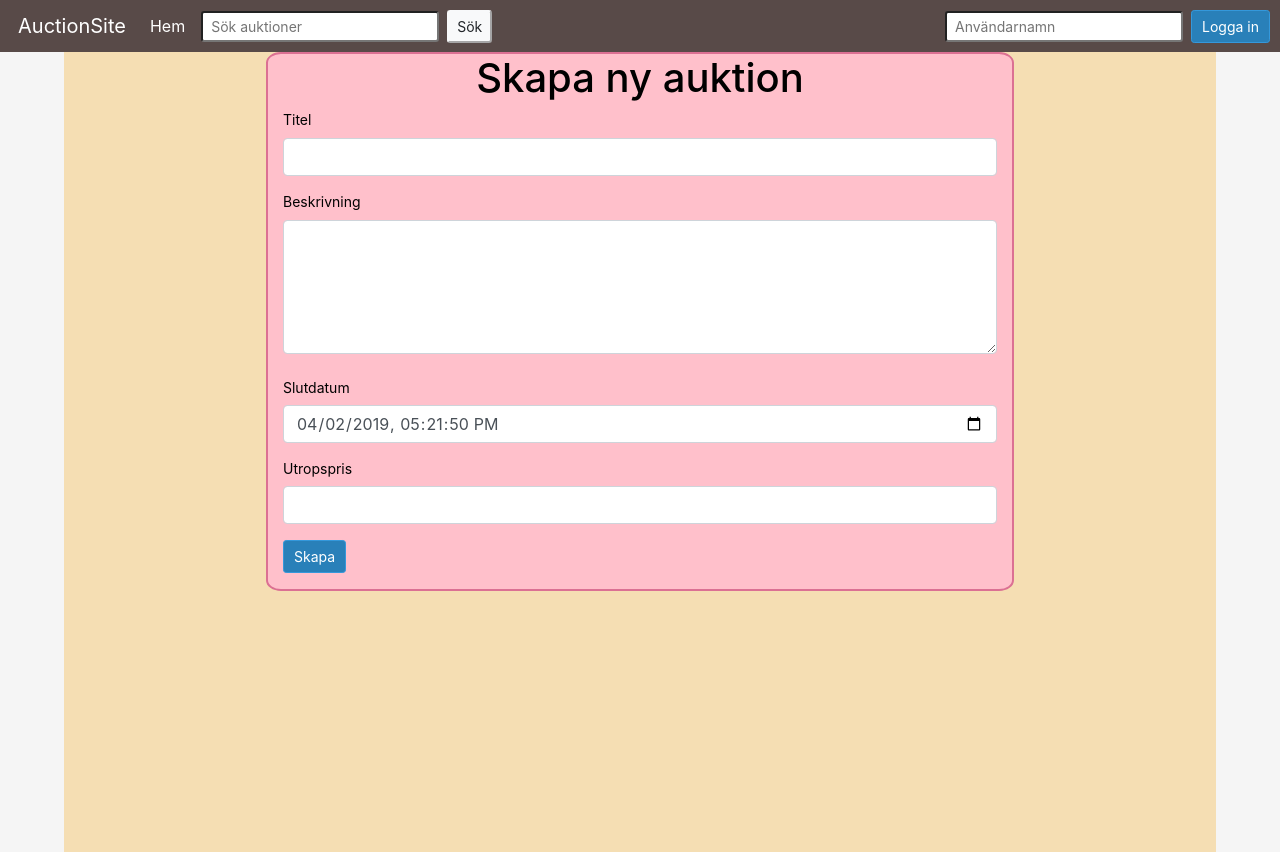
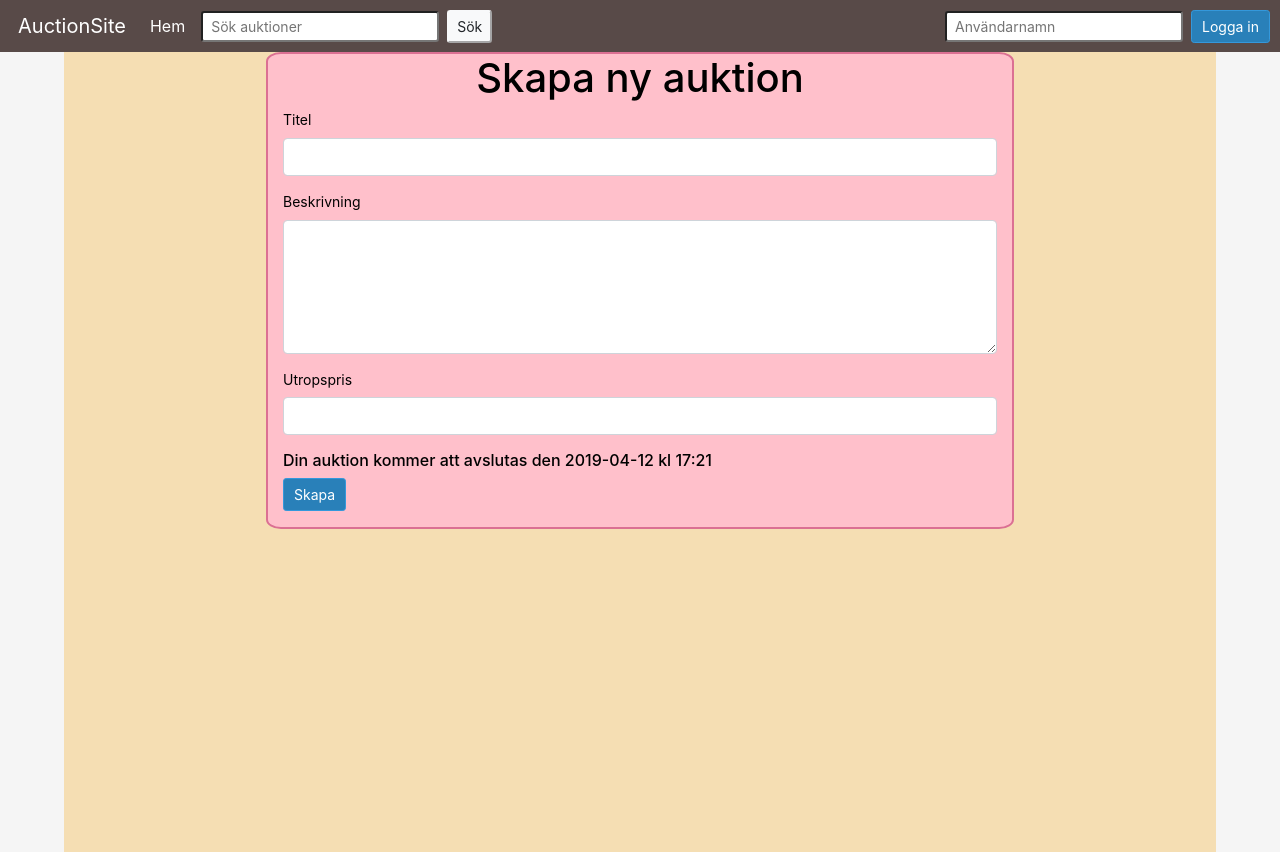
Before and after one commit to Ronnehag/Nackowski2000, a React (Create React App) app: page /newauction in a window 1280 px wide. Built offline with nearby package versions, Linux system fonts and the light colour scheme.

Commit message:
Påbörjat validering av createnewauction

```diff
--- a/src/components/Auctions/CreateNewAuction.js
+++ b/src/components/Auctions/CreateNewAuction.js
@@ -2,6 +2,15 @@ import React, { Component } from 'react';
 import { connect } from 'react-redux';
 import { createAuction } from '../../store/actions/auctionAction';
 import moment from 'moment';
+
+const formValid = errors => {
+    let valid = true;
+
+    Object.values(errors).forEach(val => {
+        val.length > 0 && (valid = false)
+    })
+    return valid;
+}
 
 class CreateNewAuction extends Component {
 
@@ -12,36 +21,69 @@ class CreateNewAuction extends Component {
         SlutDatum: "",
         Gruppkod: 2000,
         Utropspris: 0,
+        errors: {
+            Titel: "",
+            Beskrivning: "",
+            SlutDatum: ""
+        }
     };
 
     handleChange = (event) => {
+        event.preventDefault();
         this.setState({
             [event.target.name]: event.target.value
         });
+        let errors = this.state.errors;
+
+        switch(event.target.name)
+        {
+            case "Titel":
+                errors.Titel = event.target.value.length < 0 && event.target.value.length > 5 ? "" : "Titel är obligatoriskt måste innehålla minst 5 tecken"
+                errors.Titel = event.target.value.length < 50 ? "" : "Titeln får vara max 50 tecken lång"
+                break;
+            case "Beskrivning":
+                errors.Beskrivning = event.target.value.length < 0 && event.target.value.length > 5 ? "" : "Beskrivning är obligatoriskt och måste innehålla minst 5 tecken"
+                break;
+            default:
+                break;
+        };
+
+        this.setState({errors, [event.target.name]: event.target.value})
     }
 
     handleSubmit = (event) => {
         event.preventDefault();
         // TODO: Validering så man inte kan submitta en tom form
 
+        if(formValid(this.state.errors))
+        {
             this.setState({
                 Utropspris: parseInt(this.state.Utropspris),
                 StartDatum: moment().format("YYYY-MM-DDTHH:mm:ss"),
+                // SlutDatum: moment(this.state.StartDatum, "YYYY-MM-DDTHH:mm:ss").add(10, 'days'),
                 SkapadAv: sessionStorage.getItem("user")
             }, () => {
                 this.props.dispatch(createAuction(this.state))
                 this.props.history.push({ pathname: "/" });
             });
+        }
+        else{
+            //EJ korrekt ifyllt formulär
+        }
+
+
 
     }
 
     componentDidMount() {
         const date = moment().format("YYYY-MM-DDTHH:mm:ss")
-        this.setState({ SlutDatum: date });
+        this.setState({ SlutDatum: moment(date, "YYYY-MM-DDTHH:mm:ss").add(10, 'days') });
     }
 
     render() {
 
+        const endDate = moment(this.state.SlutDatum).format("YYYY-MM-DD");
+        const endTime = moment(this.state.SlutDatum).format("HH:mm");
 
         return (
             <div className="createAuctionContainer">
@@ -57,12 +99,11 @@ class CreateNewAuction extends Component {
                             <textarea onChange={this.handleChange} className="form-control" name="Beskrivning" id="beskrivning" rows="5" required ></textarea>
                         </div>
                         <div className="form-group">
-                            <label htmlFor="slutdatum" className="col-form-label">Slutdatum</label>
-                            <input onChange={this.handleChange} className="form-control" name="SlutDatum" id="slutdatum" type="datetime-local" value={this.state.SlutDatum} />
-                        </div>
-                        <div className="form-group">
                             <label htmlFor="utropspris">Utropspris</label>
                             <input type="number" onChange={this.handleChange} name="Utropspris" id="utropspris" className="form-control" />
+                        </div>
+                        <div>
+                            <h6>Din auktion kommer att avslutas den {endDate} kl {endTime}</h6>
                         </div>
                         <div className="form-group">
                             <button type="submit" className="btn-sm btn-custom">Skapa</button>
```
Lines whose indentation alone changed are shown as unchanged.
